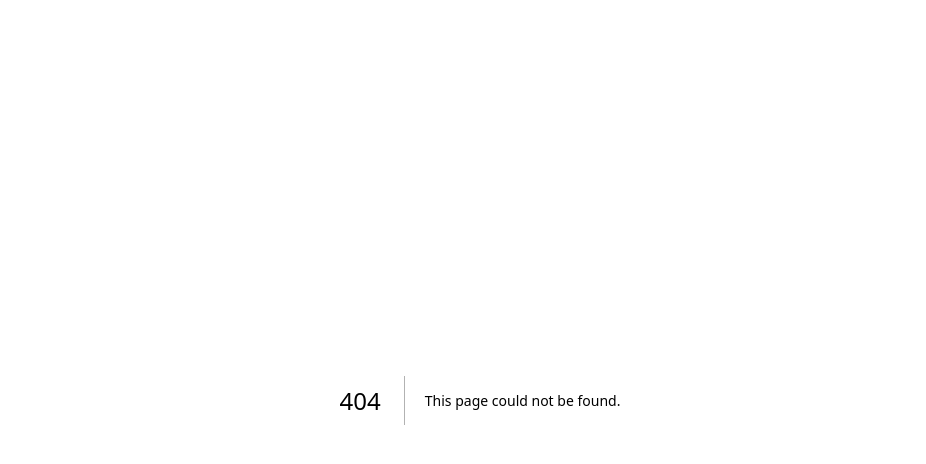
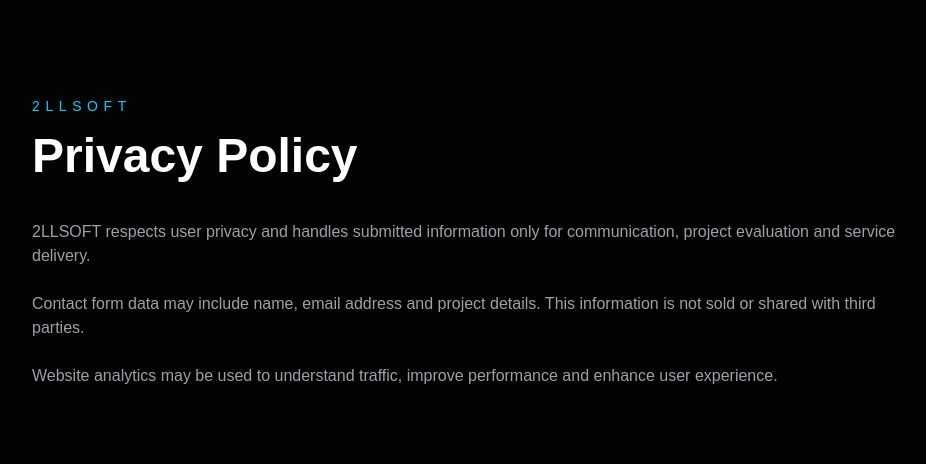
Before and after one commit to 2LLSOFT/2llsoft-clean, a Next.js app: page /privacy in a window 1280 px wide. Before the commit this address had no page. Shown: the top 464 px of the page, without its empty margins (160-1086 px from the left). Built offline with nearby package versions, Linux system fonts and the light colour scheme.

Commit message:
add legal pages

```diff
--- /dev/null
+++ b/app/privacy/page.tsx
@@ -0,0 +1,30 @@
+export default function PrivacyPage() {
+  return (
+    <main className="min-h-screen bg-[#030303] px-6 py-24 text-white md:px-20">
+      <div className="mx-auto max-w-4xl">
+        <p className="text-sm uppercase tracking-[0.4em] text-cyan-400">
+          2LLSOFT
+        </p>
+
+        <h1 className="mt-4 text-5xl font-black">Privacy Policy</h1>
+
+        <div className="mt-10 space-y-6 text-zinc-400">
+          <p>
+            2LLSOFT respects user privacy and handles submitted information only
+            for communication, project evaluation and service delivery.
+          </p>
+
+          <p>
+            Contact form data may include name, email address and project
+            details. This information is not sold or shared with third parties.
+          </p>
+
+          <p>
+            Website analytics may be used to understand traffic, improve
+            performance and enhance user experience.
+          </p>
+        </div>
+      </div>
+    </main>
+  );
+}
--- /dev/null
+++ b/app/terms/page.tsx
@@ -0,0 +1,30 @@
+export default function TermsPage() {
+  return (
+    <main className="min-h-screen bg-[#030303] px-6 py-24 text-white md:px-20">
+      <div className="mx-auto max-w-4xl">
+        <p className="text-sm uppercase tracking-[0.4em] text-cyan-400">
+          2LLSOFT
+        </p>
+
+        <h1 className="mt-4 text-5xl font-black">Terms of Service</h1>
+
+        <div className="mt-10 space-y-6 text-zinc-400">
+          <p>
+            By using this website, you agree to use 2LLSOFT services and content
+            responsibly.
+          </p>
+
+          <p>
+            Project timelines, pricing and deliverables are defined separately
+            based on the specific scope of work.
+          </p>
+
+          <p>
+            2LLSOFT provides software design, development and technical delivery
+            services for digital products.
+          </p>
+        </div>
+      </div>
+    </main>
+  );
+}
```
